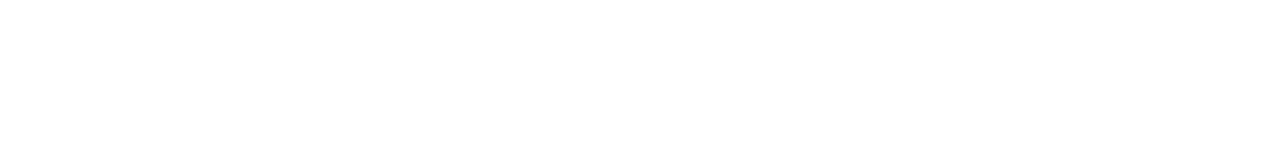
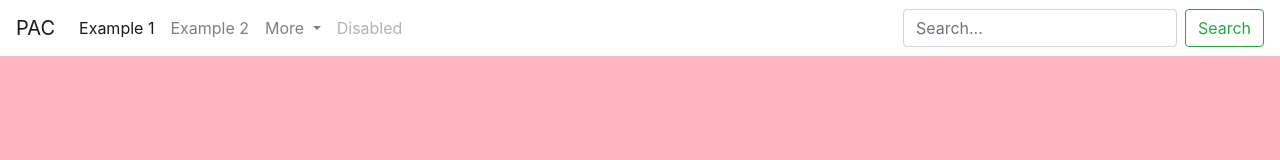
Before and after one commit to kmonir24/Pet-Adoption, a plain HTML site: page Dogs.html in a window 1280 px wide. Drawn offline with nearby package versions, Linux system fonts and the light colour scheme; a web font is replaced by a local one.

Commit message:
Added NAVBAR

```diff
--- a/Dogs.html
+++ b/Dogs.html
@@ -1,7 +1,62 @@
 <!DOCTYPE html>
 <html>
   <head>
+      <link rel "stylesheet" href = "petadoption.css" type="text/css">
+      <link rel="stylesheet" href="https://stackpath.bootstrapcdn.com/bootstrap/4.1.2/css/bootstrap.min.css" integrity="sha384-Smlep5jCw/wG7hdkwQ/Z5nLIefveQRIY9nfy6xoR1uRYBtpZgI6339F5dgvm/e9B" crossorigin="anonymous">
+      <link rel="stylesheet" href="style.css" type="text/css">
+      <link href="https://fonts.googleapis.com/css?family=Gaegu|Merienda" rel="stylesheet">
+      <link href="https://fonts.googleapis.com/css?family=Chela+One" rel="stylesheet">
   </head>
   <body>
+      <nav class="navbar navbar-expand-lg navbar-light">
+    <a class="navbar-brand" href="index.html">PAC</a>
+    <button class="navbar-toggler" type="button" data-toggle="collapse" data-target="#navbarSupportedContent" aria-controls="navbarSupportedContent" aria-expanded="false" aria-label="Toggle navigation">
+      <span class="navbar-toggler-icon"></span>
+    </button>
+
+    <div class="collapse navbar-collapse" id="navbarSupportedContent">
+      <ul class="navbar-nav mr-auto">
+        <li class="nav-item active">
+          <a class="nav-link" href="#">Example 1 <span class="sr-only">(current)</span></a>
+        </li>
+        <li class="nav-item">
+          <a class="nav-link" href="#">Example 2</a>
+        </li>
+        <li class="nav-item dropdown">
+          <a class="nav-link dropdown-toggle" href="#" id="navbarDropdown" role="button" data-toggle="dropdown" aria-haspopup="true" aria-expanded="false">
+            More
+          </a>
+          <div class="dropdown-menu" aria-labelledby="navbarDropdown">
+            <a class="dropdown-item" href="#">Dropdown 1</a>
+            <a class="dropdown-item" href="#">Dropdown 2</a>
+            <div class="dropdown-divider"></div>
+            <a class="dropdown-item" href="#">Something else here</a>
+          </div>
+        </li>
+        <li class="nav-item">
+          <a class="nav-link disabled" href="#">Disabled</a>
+        </li>
+      </ul>
+      <form class="form-inline my-2 my-lg-0">
+        <input class="form-control mr-sm-2" type="search" placeholder="Search..." aria-label="Search">
+        <button class="btn btn-outline-success my-2 my-sm-0" type="submit">Search</button>
+      </form>
+    </div>
+  </nav>
+
+
+
+
+
+
+
+
+
+
+
+
+  <script src="https://code.jquery.com/jquery-3.3.1.slim.min.js" integrity="sha384-q8i/X+965DzO0rT7abK41JStQIAqVgRVzpbzo5smXKp4YfRvH+8abtTE1Pi6jizo" crossorigin="anonymous"></script>
+  <script src="https://cdnjs.cloudflare.com/ajax/libs/popper.js/1.14.3/umd/popper.min.js" integrity="sha384-ZMP7rVo3mIykV+2+9J3UJ46jBk0WLaUAdn689aCwoqbBJiSnjAK/l8WvCWPIPm49" crossorigin="anonymous"></script>
+  <script src="https://stackpath.bootstrapcdn.com/bootstrap/4.1.2/js/bootstrap.min.js" integrity="sha384-o+RDsa0aLu++PJvFqy8fFScvbHFLtbvScb8AjopnFD+iEQ7wo/CG0xlczd+2O/em" crossorigin="anonymous"></script>
   </body>
 </html>
```
